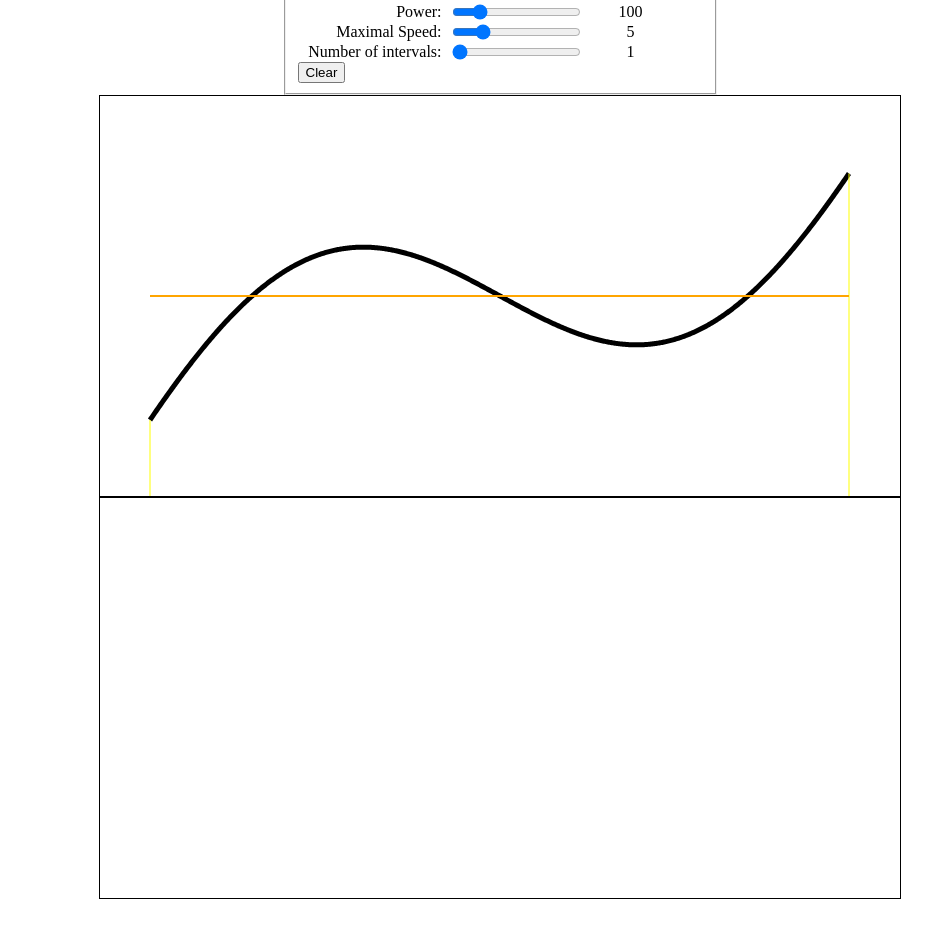
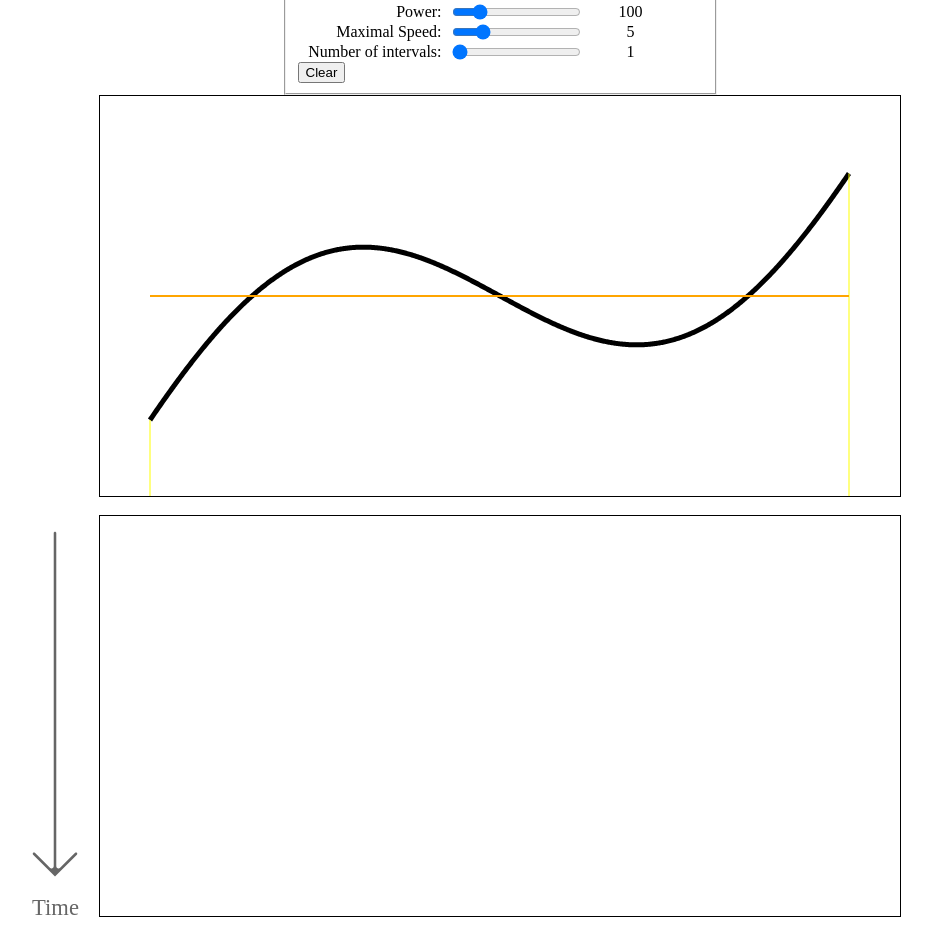
Before and after one commit to MICS-Lab/PresentationJuin2023MICS, a plain HTML site: page demo/index.html in a window 1280 px wide. Shown: the part 109-1042 px from the top of the page, without its empty margins (140-1072 px from the left). Before the commit the page ends 1016 px from the top, so only its background shows below. Drawn offline with Linux system fonts and the light colour scheme.

Commit message:
added time arrow

```diff
--- a/demo/index.html
+++ b/demo/index.html
@@ -34,7 +34,11 @@
         <button id="clear_btn">Clear</button>
     </fieldset>
     <canvas id="intensity" width="800" height="400"></canvas>
-    <canvas id="jaws" width="800" height="400"></canvas>
+    <div>
+        <img src="time_arrow.svg" id="time_arrow" class="arrow"/>
+        <canvas id="jaws" width="800" height="400"></canvas>
+        <img src="empty.svg" class="arrow" />
+    </div>
 
 </body>
 <!-- page scripts -->
--- a/demo/styles.css
+++ b/demo/styles.css
@@ -21,3 +21,9 @@ canvas {
     text-align: center;
     margin-left: 0.5em;
 }
+
+.arrow{
+    position: relative;
+    top: 1em;
+    width: 5em;
+}
```
